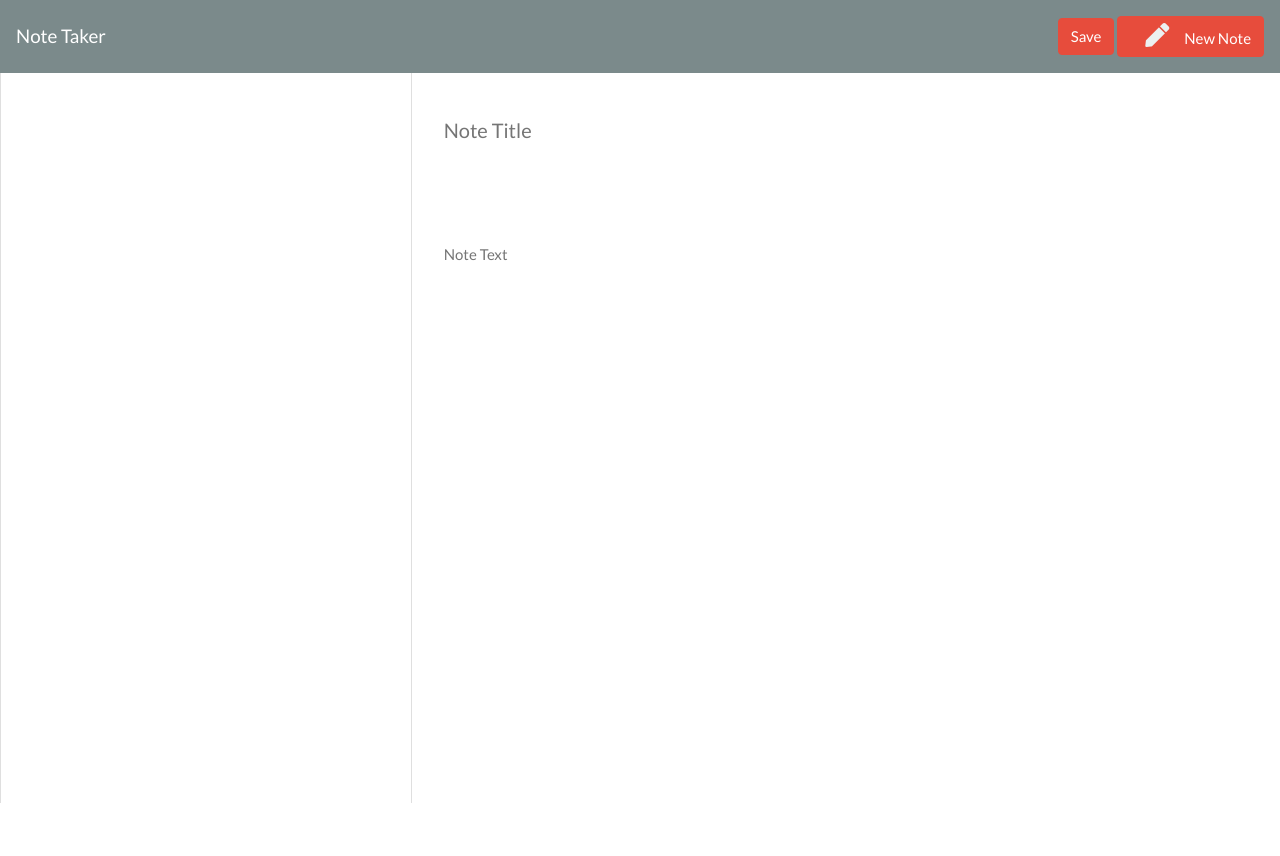
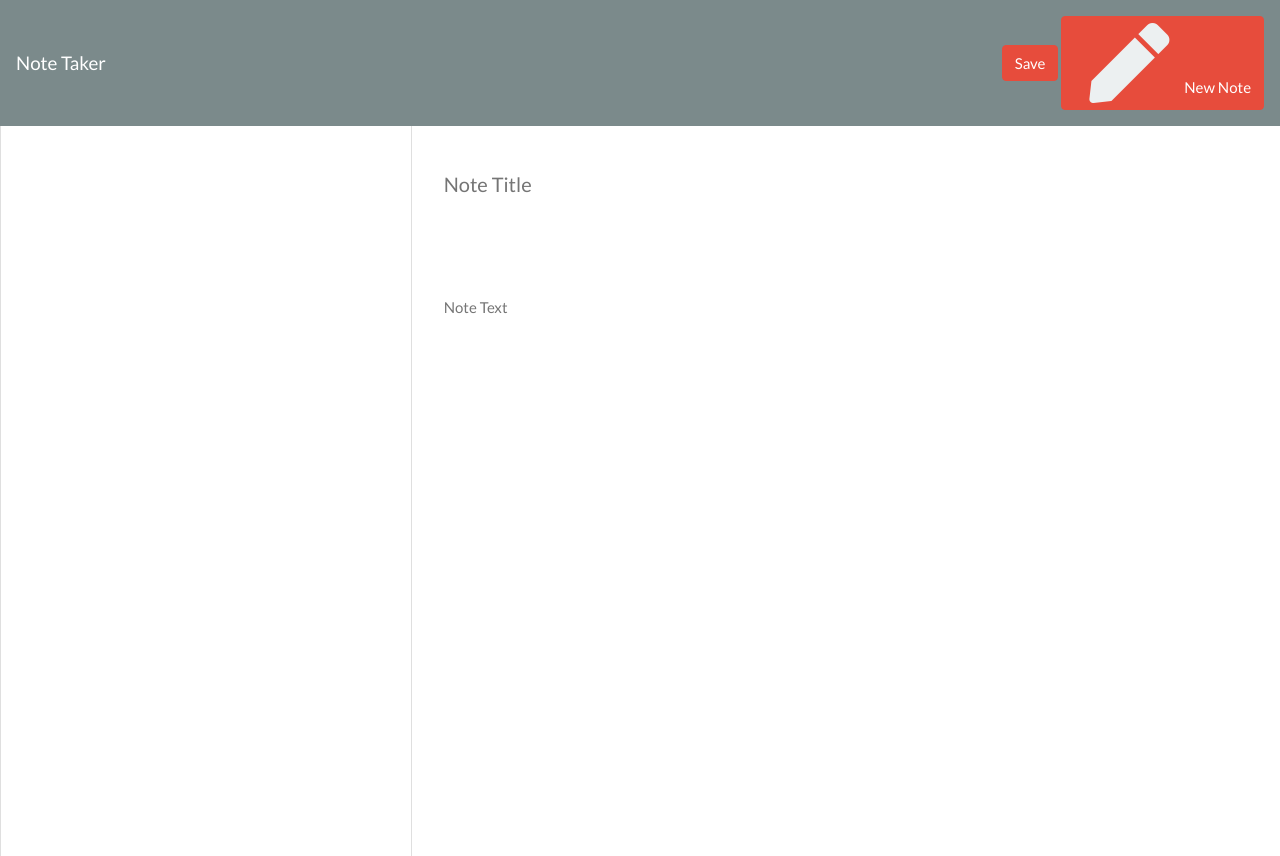
Before and after one commit to bpr59/Note-Taker-HW, a website: page public/assets/notes.html in a window 1280 px wide. Before the commit the page ends 803 px from the top, so only its background shows below. Drawn offline with nearby package versions, Linux system fonts and the light colour scheme; no server answers.

Commit message:
no changes made to this file

```diff
--- a/public/assets/css/styles.css
+++ b/public/assets/css/styles.css
@@ -11,7 +11,7 @@ html, body {
 .icons i {
   margin-left: 15px;
   margin-right: 15px;
-  font-size: 1.5rem;
+  font-size: 5rem;
   cursor: pointer;
 }
 
```
